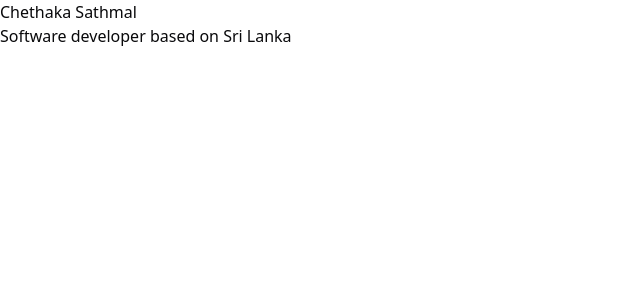
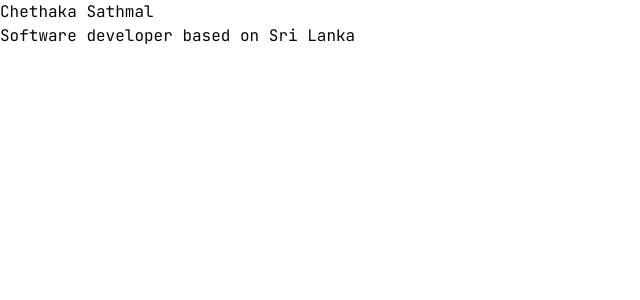
Before and after one commit to Chethaka-Sathmal/portfolio, a Next.js app: page / in a window 1280 px wide. Shown: the top 300 px of the page, without its empty margins (0-640 px from the left). Built offline with nearby package versions, Linux system fonts and the light colour scheme.

Commit message:
updated font to jetbrains mono

```diff
--- a/app/layout.tsx
+++ b/app/layout.tsx
@@ -1,14 +1,10 @@
-import type { Metadata } from "next";
-import { Geist, Geist_Mono } from "next/font/google";
 import "./globals.css";
 
-const geistSans = Geist({
-  variable: "--font-geist-sans",
-  subsets: ["latin"],
-});
+import type { Metadata } from "next";
+import { JetBrains_Mono } from "next/font/google";
 
-const geistMono = Geist_Mono({
-  variable: "--font-geist-mono",
+const jetBrainsMono = JetBrains_Mono({
+  variable: "--font-jetbrains-mono",
   subsets: ["latin"],
 });
 
@@ -25,9 +21,7 @@ export default function RootLayout({
 }>) {
   return (
     <html lang="en">
-      <body
-        className={`${geistSans.variable} ${geistMono.variable} antialiased`}
-      >
+      <body className={`${jetBrainsMono.className} antialiased`}>
         <main>{children}</main>
       </body>
     </html>
```
